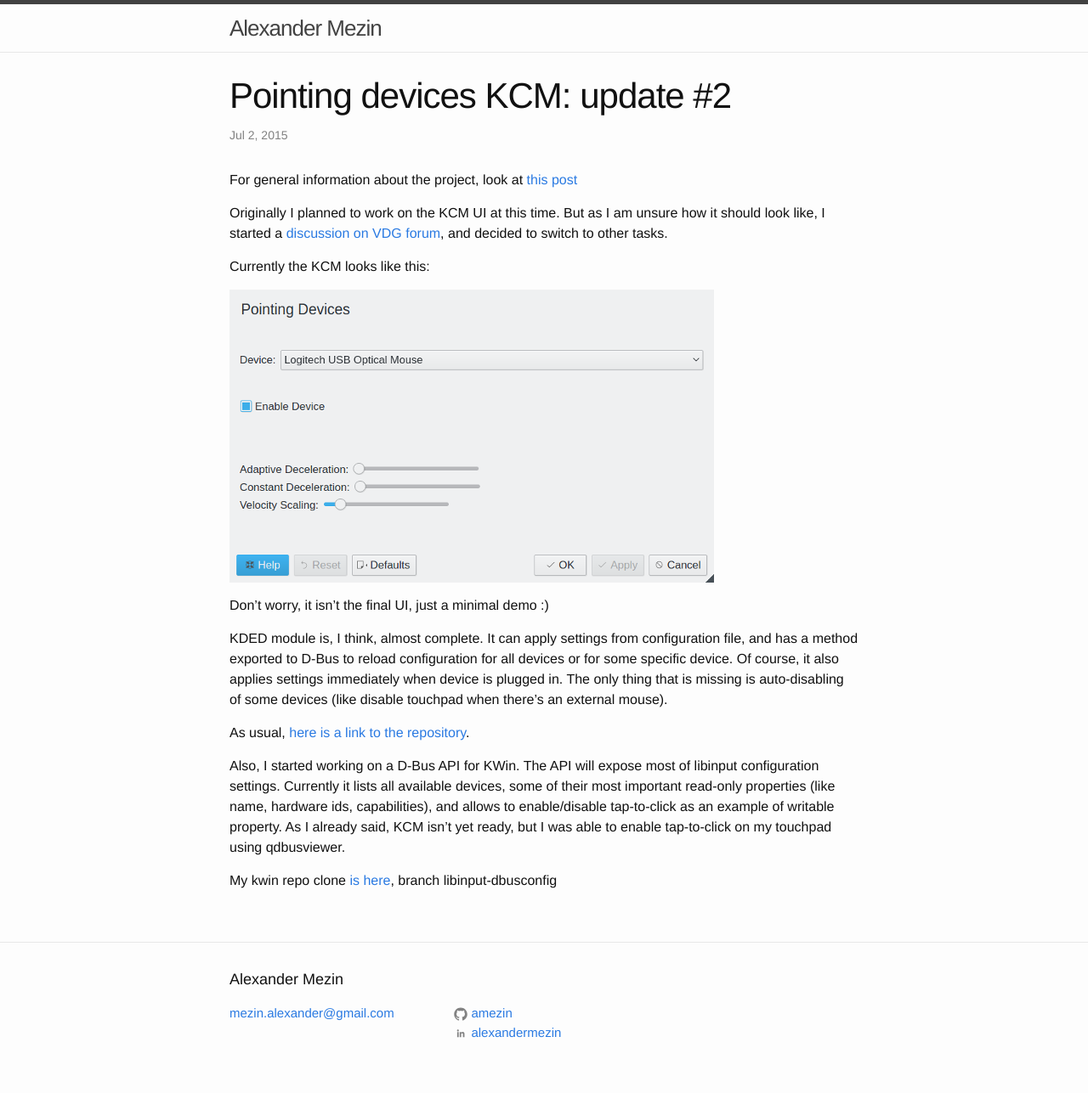
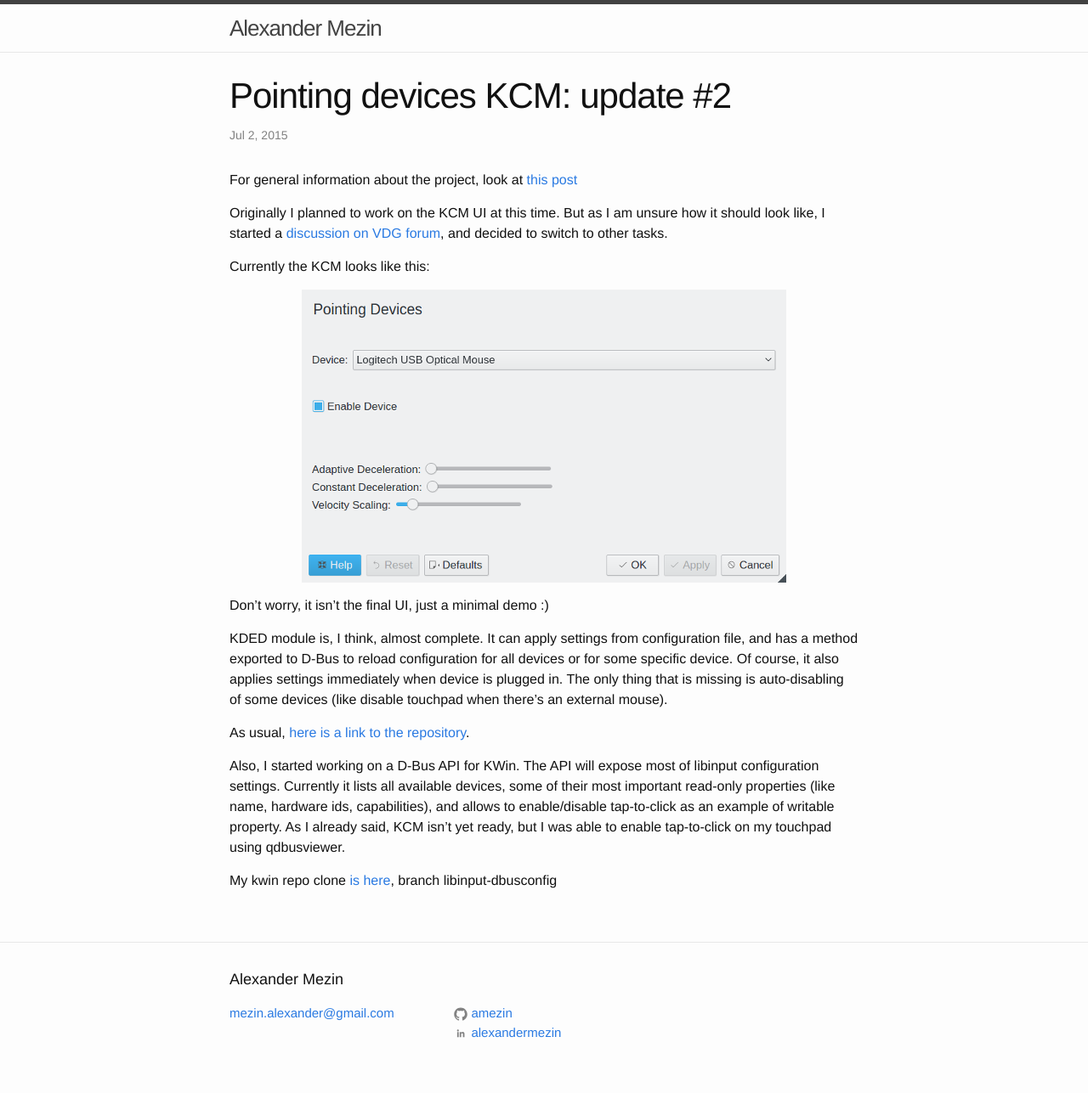
Before and after one commit to amezin/amezin.github.io, a Jekyll site: the page built from _posts/2015-07-02-gsoc-update-2.markdown, in a window 1280 px wide. Shown: the whole page at 85% size. Built offline with Jekyll 4.4.1, drawn with Linux system fonts in a browser that asks for light colours; comment, search, counter and statistics services are not loaded.

Commit message:
Center images and videos in posts

```diff
--- a/_sass/_layout.scss
+++ b/_sass/_layout.scss
@@ -214,6 +214,12 @@
         max-width: 100%;
     }
 
+    img, video {
+        display: block;
+        margin-left: auto;
+        margin-right: auto;
+    }
+
     h2 {
         font-size: 32px;
 
```
